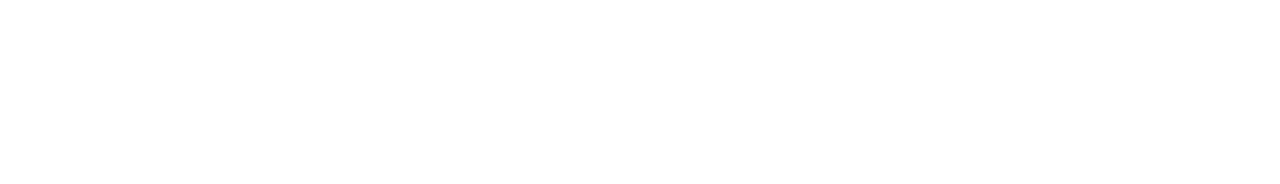
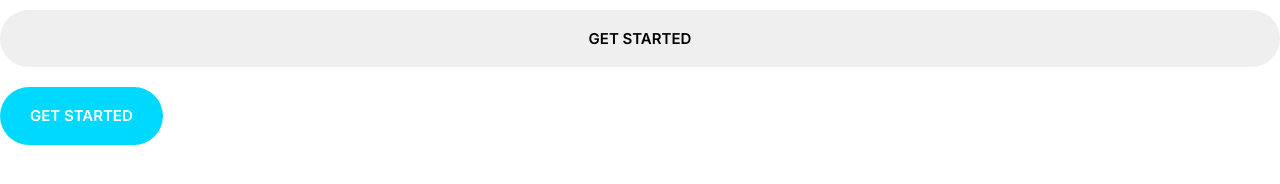
Before and after one commit to sampreethamithkumar/Moshify, a plain HTML site: page index.html in a window 1280 px wide. Drawn offline with Linux system fonts and the light colour scheme.

Commit message:
designing button

```diff
--- a/css/style.css
+++ b/css/style.css
@@ -4,6 +4,12 @@
   --color-accent: #ff3400;
   --color-headings: #1b0760;
   --color-body: #918ca4;
+}
+
+*,
+*::after,
+*::before {
+  box-sizing: border-box;
 }
 
 /* Typography */
@@ -167,3 +173,62 @@ a {
   justify-content: center;
   align-items: center;
 }
+
+/* Buttons */
+.btn {
+  border-radius: 40px;
+  border: 0;
+  cursor: pointer;
+  font-size: 1.8rem;
+  font-weight: 600;
+  margin: 1rem 0;
+  outline: 0;
+  padding: 2rem 3rem;
+  text-align: center;
+  text-transform: uppercase;
+  white-space: nowrap;
+}
+
+.btn--primary {
+  background: var(--color-primary);
+  color: white;
+}
+
+.btn--primary:hover {
+  background: #3a8ffd;
+}
+
+.btn--secondary {
+  background: var(--color-secondary);
+  color: white;
+}
+
+.btn--secondary:hover {
+  background: #00c8eb;
+}
+
+.btn--accent {
+  background: var(--color-accent);
+  color: white;
+}
+
+.btn--accent:hover {
+  background: #ec3000;
+}
+
+.btn--block {
+  width: 100%;
+  display: inline-block;
+}
+
+.btn--outline {
+  background: #ffffff;
+  color: var(--color-headings);
+  border: 2px solid var(--color-headings);
+}
+
+@media screen and (min-width: 1024px) {
+  .btn {
+    font-size: 1.5rem;
+  }
+}
--- a/index.html
+++ b/index.html
@@ -12,5 +12,9 @@
     <link rel="stylesheet" href="css/normalize.css " />
     <link rel="stylesheet" href="css/style.css" />
   </head>
-  <body></body>
+  <body>
+    <button class="btn btn--block">Get Started</button>
+    <br />
+    <button class="btn btn--secondary">Get Started</button>
+  </body>
 </html>
```
